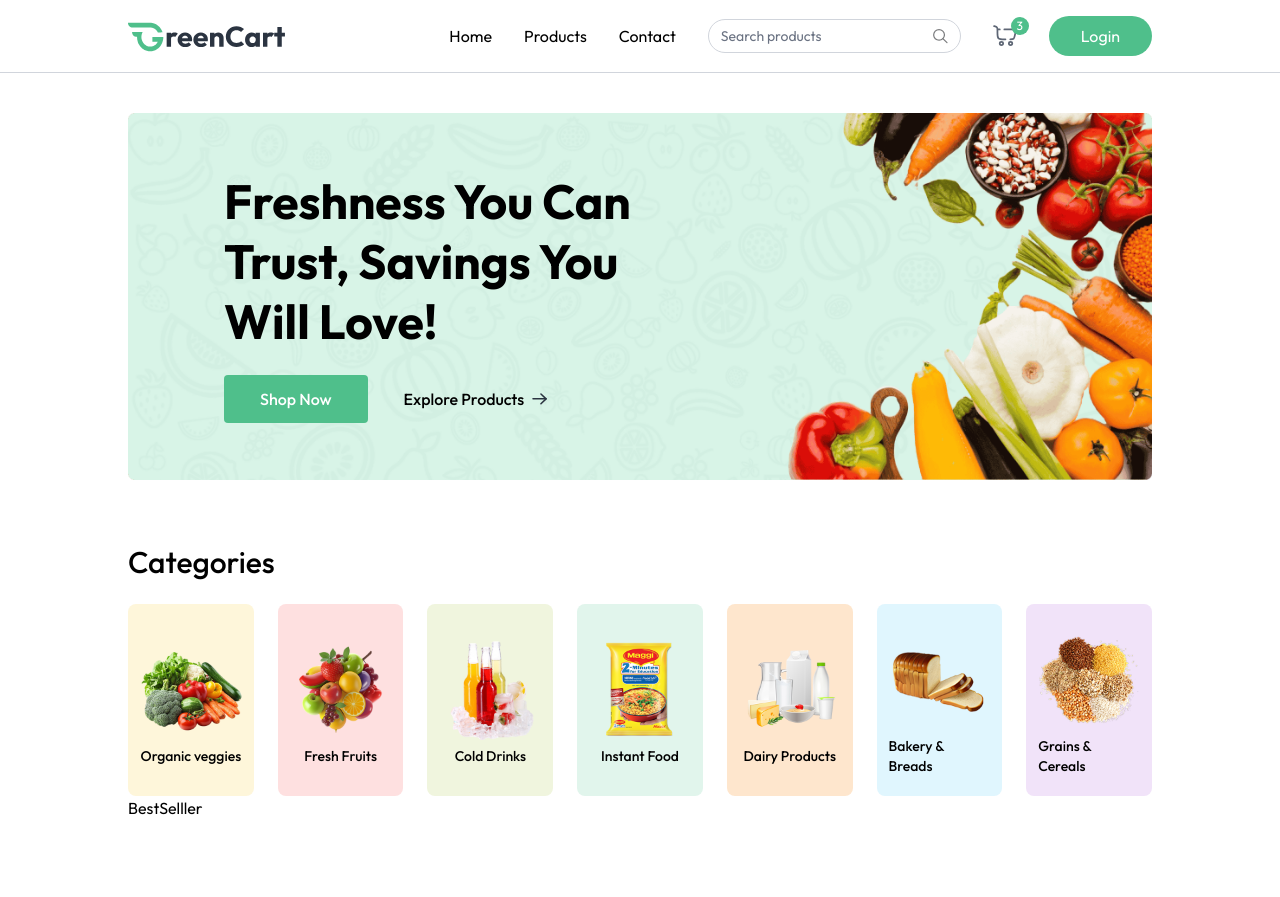
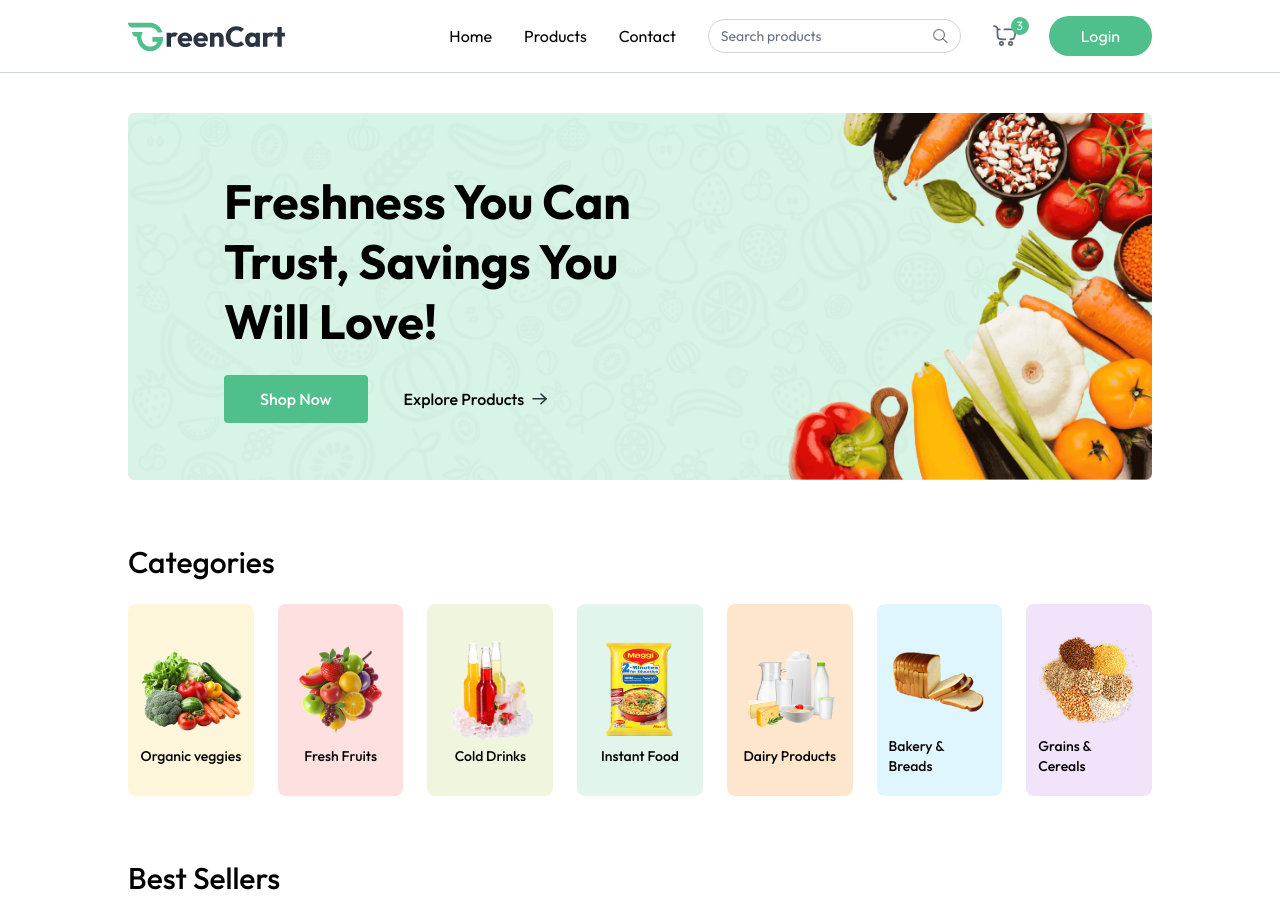
Before and after one commit to arwijesuriya/mern-grocery, a React (Vite) app in the folder frontend/: page / in a window 1280 px wide. Before the commit the page ends 820 px from the top, so only its background shows below. Built offline with nearby package versions, Linux system fonts and the light colour scheme.

Commit message:
Update BestSelller.jsx

```diff
--- a/frontend/src/components/BestSelller.jsx
+++ b/frontend/src/components/BestSelller.jsx
@@ -2,8 +2,10 @@
 
 const BestSelller = () => {
     return (
-        <div>
-            BestSelller
+        <div className="mt-16">
+            <p className="text-2xl md:text-3xl font-medium">
+                Best Sellers
+            </p>
         </div>
     )
 }
```
